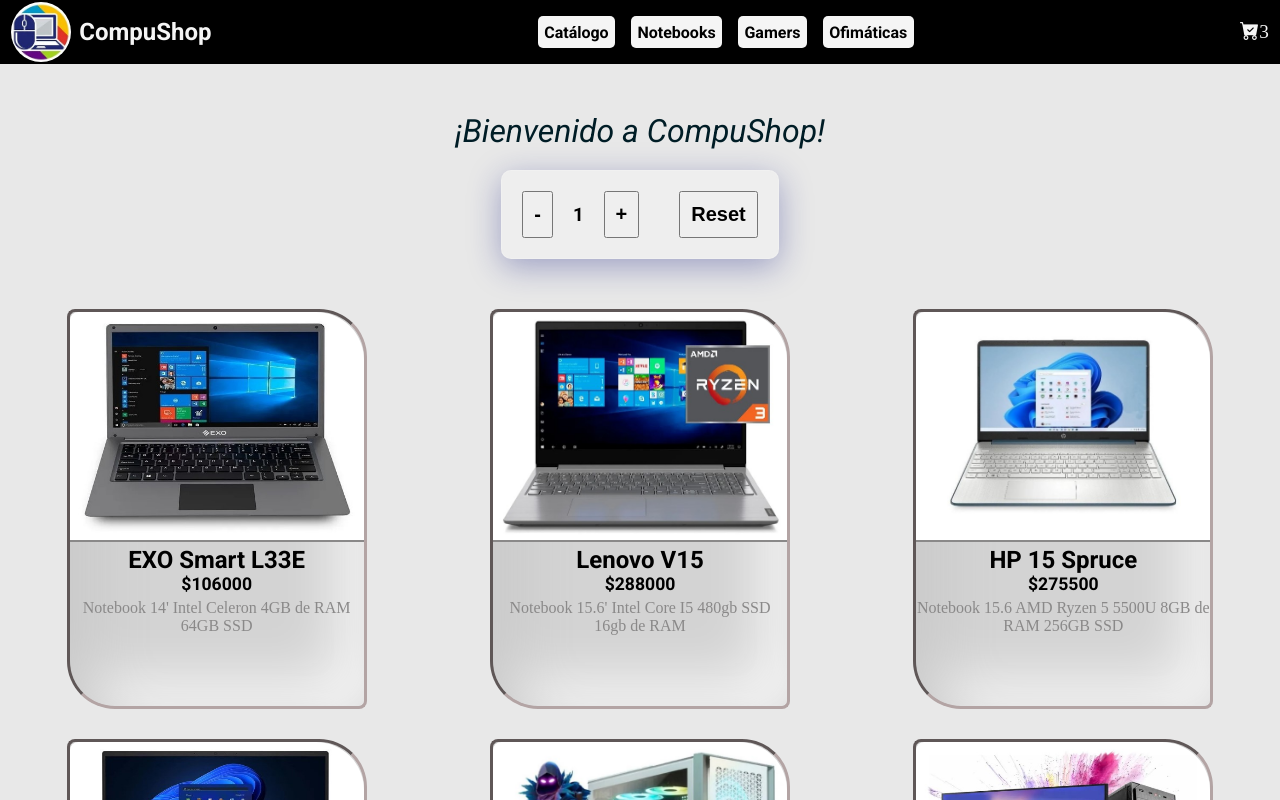
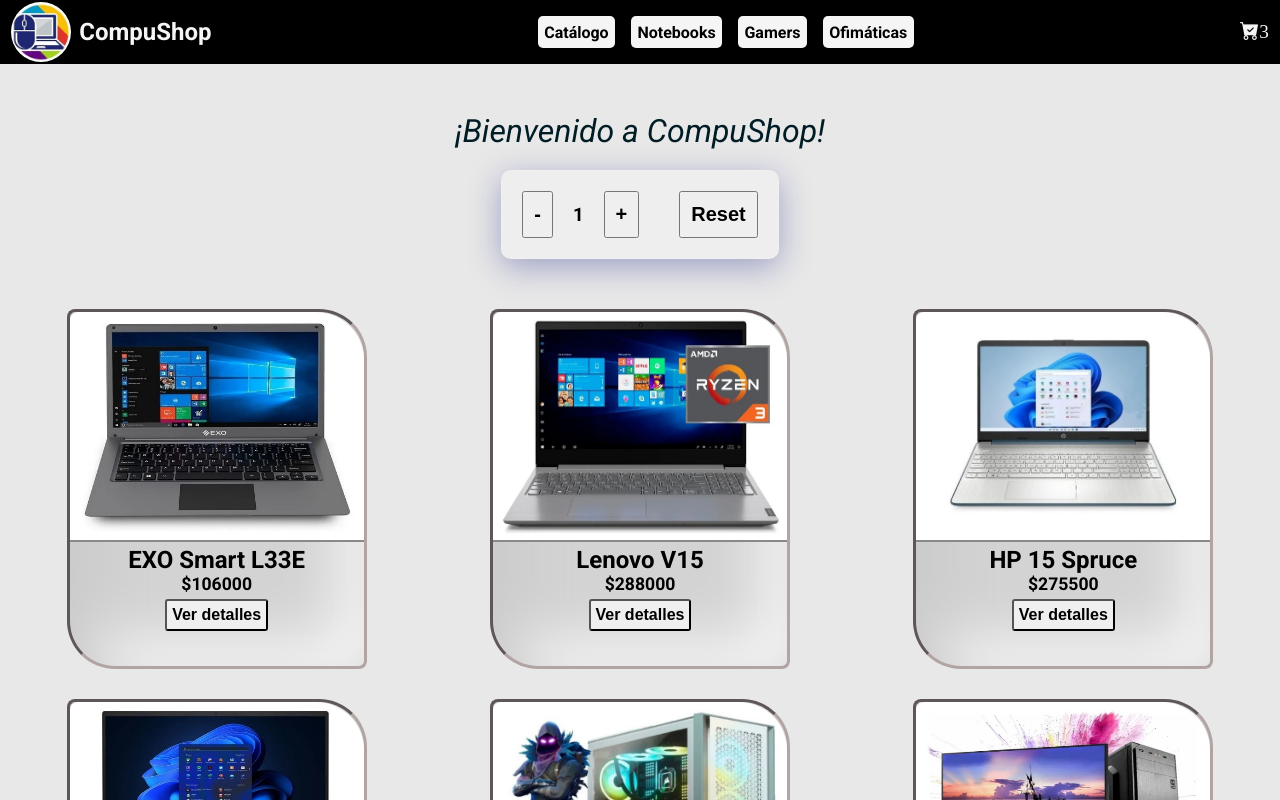
Before and after one commit to Scripts24/CompuShop, a React (Vite) app: page / in a window 1280 px wide. Shown: the top 800 px of the page. Built offline with nearby package versions, Linux system fonts and the light colour scheme; a small style sheet from the web is missing.

Commit message:
arreglo promises, estilos

```diff
--- a/index.html
+++ b/index.html
@@ -5,7 +5,6 @@
     <!--Favicon-->
     <link rel="shortcut icon" href="./src/assets/img/favicon.ico" type="image/x-icon">
     <meta name="viewport" content="width=device-width, initial-scale=1.0" />
-    <link rel="stylesheet" type="text/css" href="https://cdn.jsdelivr.net/npm/toastify-js/src/toastify.min.css">
     <!-- Íconos Bootstrap -->
     <link rel="stylesheet" href="https://cdn.jsdelivr.net/npm/bootstrap-icons@1.10.3/font/bootstrap-icons.css">
     <!-- Animate CSS-->
--- a/src/App.jsx
+++ b/src/App.jsx
@@ -1,5 +1,6 @@
 
 import React from 'react'
+import ItemDetailContainer from './components/ItemDetailContainer';
 import ItemListContainer from './components/ItemListContainer';
 import NavBar from "./components/NavBar";
 import "./Style.css";
@@ -10,6 +11,7 @@
     <>
       <NavBar/>
       <ItemListContainer greeting ={"¡Bienvenido a CompuShop!"}/>
+      <ItemDetailContainer/>
     </>
   )
 }
--- a/src/Style.css
+++ b/src/Style.css
@@ -164,7 +164,7 @@
 
 .container-cards .card {
   width        : 300px;
-  height       : 400px;
+  height       : 360px;
   text-align   : center;
   background   : rgb(211, 211, 211);
   border       : 3px inset rgb(179, 164, 164);
@@ -202,6 +202,19 @@
   color         : #000;
   font-size     : 1.1rem;
   padding-bottom: 5px;
+}
+
+.container-cards .card .card-detalle {
+  cursor       : pointer;
+  border-radius: 3px;
+  padding      : 5px;
+  font-size    : 1rem;
+  font-weight  : 700;
+}
+
+.container-cards .card .card-detalle:hover {
+  background-color: #001D26;
+  color           : antiquewhite;
 }
 
 /* ------------------------------------------------------------------------------------------------------------ */
--- a/src/components/Item.jsx
+++ b/src/components/Item.jsx
@@ -5,7 +5,7 @@
                     <img src={image}  alt={title}/>
                     <h4 className="card-titulo ">{title}</h4>
                     <h5 className="card-precio">${price}</h5>
-                    <p className="card-descripcion">{description}</p>
+                    <button className="card-detalle">Ver detalles</button>
                 </div>
         </>
     );
--- /dev/null
+++ b/src/components/ItemDetailContainer.jsx
@@ -0,0 +1,16 @@
+
+import { useEffect, useState } from "react";
+import Data from "../data.json";
+import ItemDetail from "./ItemDetail"
+
+const ItemDetailContainer = () => {
+
+
+  return (
+    <>
+
+    </>
+  )
+}
+
+export default ItemDetailContainer
--- a/src/components/ItemList.jsx
+++ b/src/components/ItemList.jsx
@@ -10,7 +10,6 @@
                         id={computer.id}
                         title={computer.title}
                         price={computer.price}
-                        description={computer.description}
                         image={computer.image}
                     />
                 ))}
--- a/src/components/ItemListContainer.jsx
+++ b/src/components/ItemListContainer.jsx
@@ -5,8 +5,9 @@
 
 const ItemListContainer = ({ greeting }) => {
 	const [listProducts, setListProducts] = useState([]);
+
+	useEffect(() => {
 		const getProducts = new Promise((resolve, reject) => {
-
 			if (Data.length === 0) {
 				reject(new Error("No hay productos para mostrar"));
 			}
@@ -16,20 +17,15 @@
 			}, 2000);
 		});
 
-	useEffect(() => {
-		getProducts
-			.then((res) => {
-				setListProducts(res);
-				console.log(res);
+		getProducts.then((res) => setListProducts(res));
+		getProducts.then((res) => console.log(res));
+
+		getProducts.catch((error) => {
+			console.log("La llamada falló", error);
 		})
 
-			.catch((error) => {
-				console.log("La llamada falló", error);
-			})
-			.finally(() => {
-				console.log("desactivar texto");
-			});
 	}, []);
+
 
 	return (
 		<>
@@ -37,7 +33,7 @@
 				{greeting}
 			</div>
 			<ItemCount />
-			<ItemList  computers={listProducts} />
+			<ItemList computers={listProducts} />
 			<h3>Cargando...</h3>
 		</>
 	);
```
Also changed, not shown: src/components/ItemDetail.jsx (added, +13 -0 lines). Lines whose indentation alone changed are shown as unchanged.
